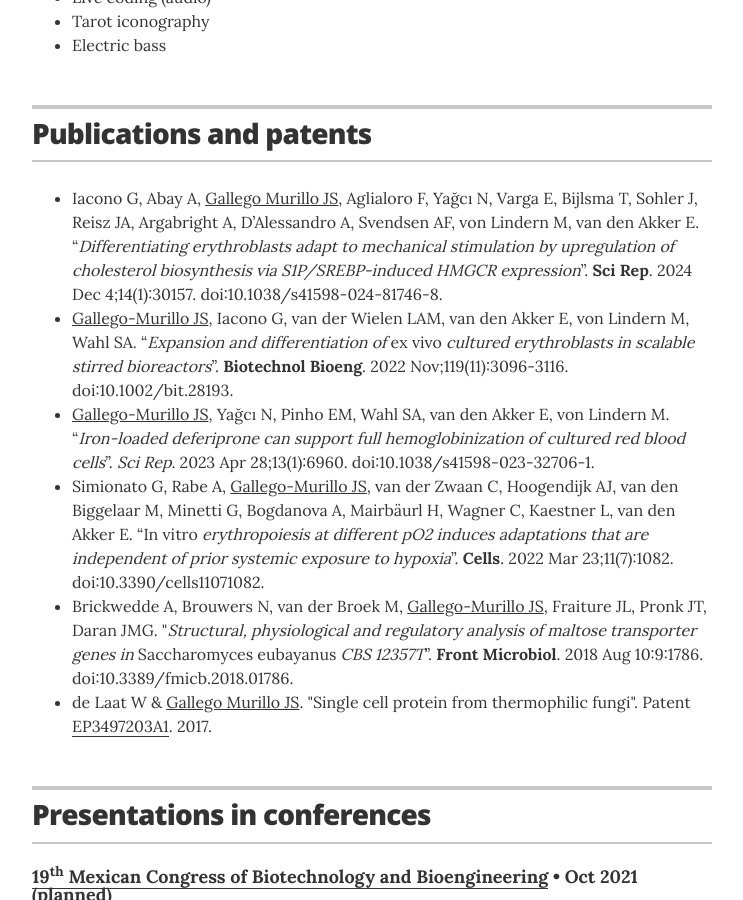
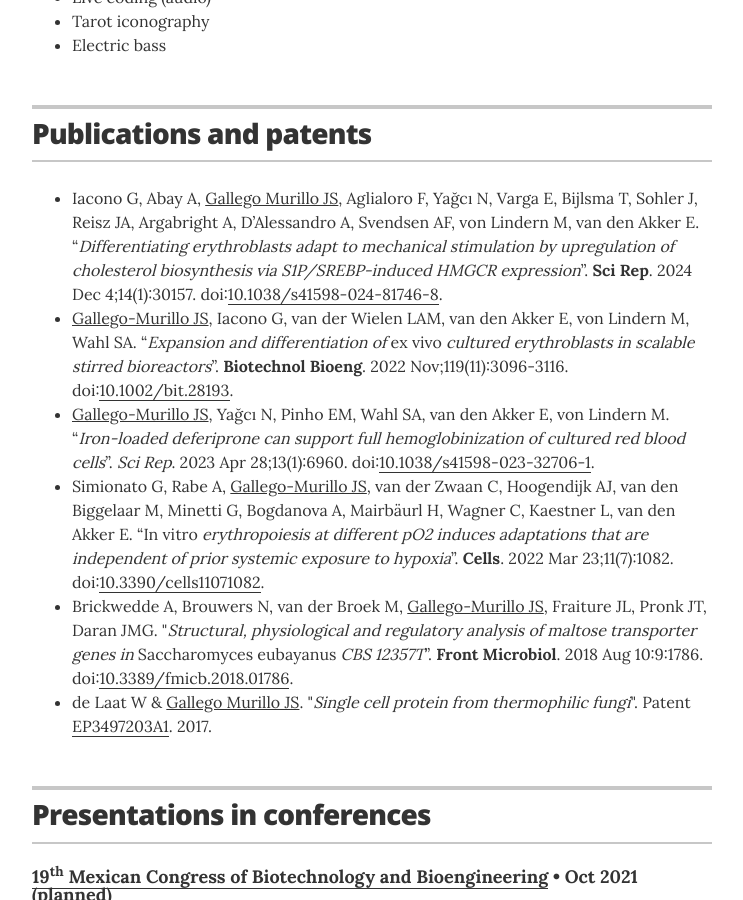
Before and after one commit to synthbiont/joangallego, a Jekyll site: the page built from index.html, in a window 1280 px wide and 900 px high, scrolled down 5454 px. Shown: the whole window, without its empty margins (268-1011 px from the left). Built offline with Jekyll 4.4.1, drawn with Linux system fonts in a browser that asks for light colours.

```diff
--- a/_data/publications.yml
+++ b/_data/publications.yml
@@ -1,7 +1,7 @@
 # Publications (based on the original section of Interests)
-- description: Iacono G, Abay A, <u>Gallego Murillo JS</u>, Aglialoro F, Yağcı N, Varga E, Bijlsma T, Sohler J, Reisz JA, Argabright A, D’Alessandro A, Svendsen AF, von Lindern M, van den Akker E. “<i>Differentiating erythroblasts adapt to mechanical stimulation by upregulation of cholesterol biosynthesis via S1P/SREBP-induced HMGCR expression</i>”. <b>Sci Rep</b>. 2024 Dec 4;14(1)&colon;30157. doi&colon;10.1038/s41598-024-81746-8.
-- description: <u>Gallego-Murillo JS</u>, Iacono G, van der Wielen LAM, van den Akker E, von Lindern M, Wahl SA. “<i>Expansion and differentiation of </i>ex vivo<i> cultured erythroblasts in scalable stirred bioreactors</i>”. <b>Biotechnol Bioeng</b>. 2022 Nov;119(11)&colon;3096-3116. doi&colon;10.1002/bit.28193.
-- description: <u>Gallego-Murillo JS</u>, Yağcı N, Pinho EM, Wahl SA, van den Akker E, von Lindern M. “<i>Iron-loaded deferiprone can support full hemoglobinization of cultured red blood cells</i>”. <i>Sci Rep</i>. 2023 Apr 28;13(1)&colon;6960. doi&colon;10.1038/s41598-023-32706-1.
-- description: Simionato G, Rabe A, <u>Gallego-Murillo JS</u>, van der Zwaan C, Hoogendijk AJ, van den Biggelaar M, Minetti G, Bogdanova A, Mairbäurl H, Wagner C, Kaestner L, van den Akker E. “In vitro<i> erythropoiesis at different pO2 induces adaptations that are independent of prior systemic exposure to hypoxia</i>”. <b>Cells</b>. 2022 Mar 23;11(7)&colon;1082. doi&colon;10.3390/cells11071082.
-- description: Brickwedde A, Brouwers N, van der Broek M, <u>Gallego-Murillo JS</u>, Fraiture JL, Pronk JT, Daran JMG. "<i>Structural, physiological and regulatory analysis of maltose transporter genes in </i>Saccharomyces eubayanus<i> CBS 12357T</i>”. <b>Front Microbiol</b>. 2018 Aug 10&colon;9&colon;1786. doi&colon;10.3389/fmicb.2018.01786.
-- description: de Laat W & <u>Gallego Murillo JS</u>. "Single cell protein from thermophilic fungi". Patent <a href="https://worldwide.espacenet.com/publicationDetails/biblio?CC=WO&NR=2018029353A1&KC=A1&FT=D">EP3497203A1</a>. 2017.
+- description: Iacono G, Abay A, <u>Gallego Murillo JS</u>, Aglialoro F, Yağcı N, Varga E, Bijlsma T, Sohler J, Reisz JA, Argabright A, D’Alessandro A, Svendsen AF, von Lindern M, van den Akker E. “<i>Differentiating erythroblasts adapt to mechanical stimulation by upregulation of cholesterol biosynthesis via S1P/SREBP-induced HMGCR expression</i>”. <b>Sci Rep</b>. 2024 Dec 4;14(1)&colon;30157. doi&colon;<a href="https://www.nature.com/articles/s41598-024-81746-8">10.1038/s41598-024-81746-8</a>.
+- description: <u>Gallego-Murillo JS</u>, Iacono G, van der Wielen LAM, van den Akker E, von Lindern M, Wahl SA. “<i>Expansion and differentiation of </i>ex vivo<i> cultured erythroblasts in scalable stirred bioreactors</i>”. <b>Biotechnol Bioeng</b>. 2022 Nov;119(11)&colon;3096-3116. doi&colon;<a href="https://analyticalsciencejournals.onlinelibrary.wiley.com/doi/10.1002/bit.28193">10.1002/bit.28193</a>.
+- description: <u>Gallego-Murillo JS</u>, Yağcı N, Pinho EM, Wahl SA, van den Akker E, von Lindern M. “<i>Iron-loaded deferiprone can support full hemoglobinization of cultured red blood cells</i>”. <i>Sci Rep</i>. 2023 Apr 28;13(1)&colon;6960. doi&colon;<a href="https://www.nature.com/articles/s41598-023-32706-1">10.1038/s41598-023-32706-1</a>.
+- description: Simionato G, Rabe A, <u>Gallego-Murillo JS</u>, van der Zwaan C, Hoogendijk AJ, van den Biggelaar M, Minetti G, Bogdanova A, Mairbäurl H, Wagner C, Kaestner L, van den Akker E. “In vitro<i> erythropoiesis at different pO2 induces adaptations that are independent of prior systemic exposure to hypoxia</i>”. <b>Cells</b>. 2022 Mar 23;11(7)&colon;1082. doi&colon;<a href="https://www.mdpi.com/2073-4409/11/7/1082">10.3390/cells11071082</a>.
+- description: Brickwedde A, Brouwers N, van der Broek M, <u>Gallego-Murillo JS</u>, Fraiture JL, Pronk JT, Daran JMG. "<i>Structural, physiological and regulatory analysis of maltose transporter genes in </i>Saccharomyces eubayanus<i> CBS 12357T</i>”. <b>Front Microbiol</b>. 2018 Aug 10&colon;9&colon;1786. doi&colon;<a href="https://www.frontiersin.org/journals/microbiology/articles/10.3389/fmicb.2018.01786/full">10.3389/fmicb.2018.01786</a>.
+- description: de Laat W & <u>Gallego Murillo JS</u>. "<i>Single cell protein from thermophilic fungi</i>". Patent <a href="https://worldwide.espacenet.com/publicationDetails/biblio?CC=WO&NR=2018029353A1&KC=A1&FT=D">EP3497203A1</a>. 2017.
```
